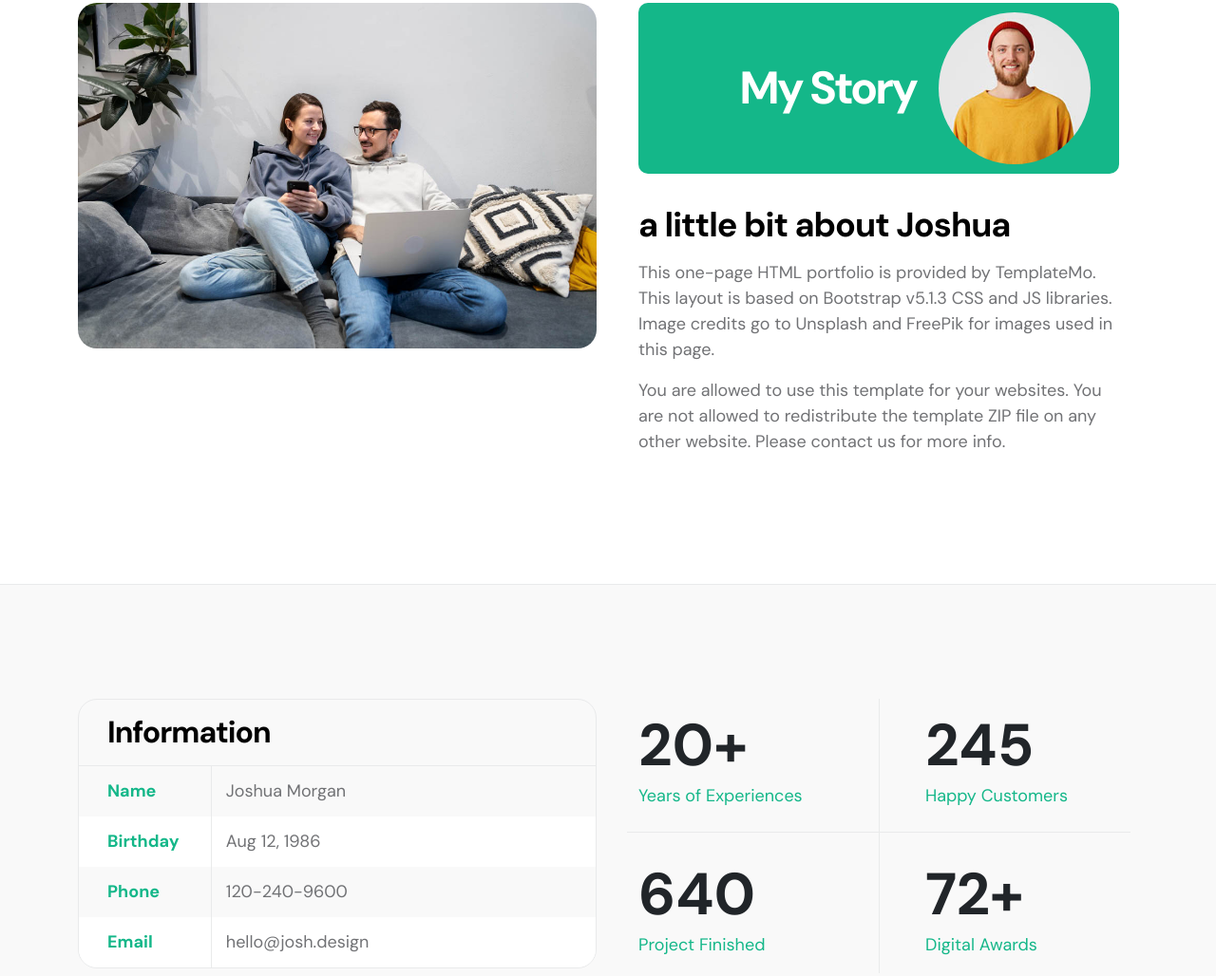
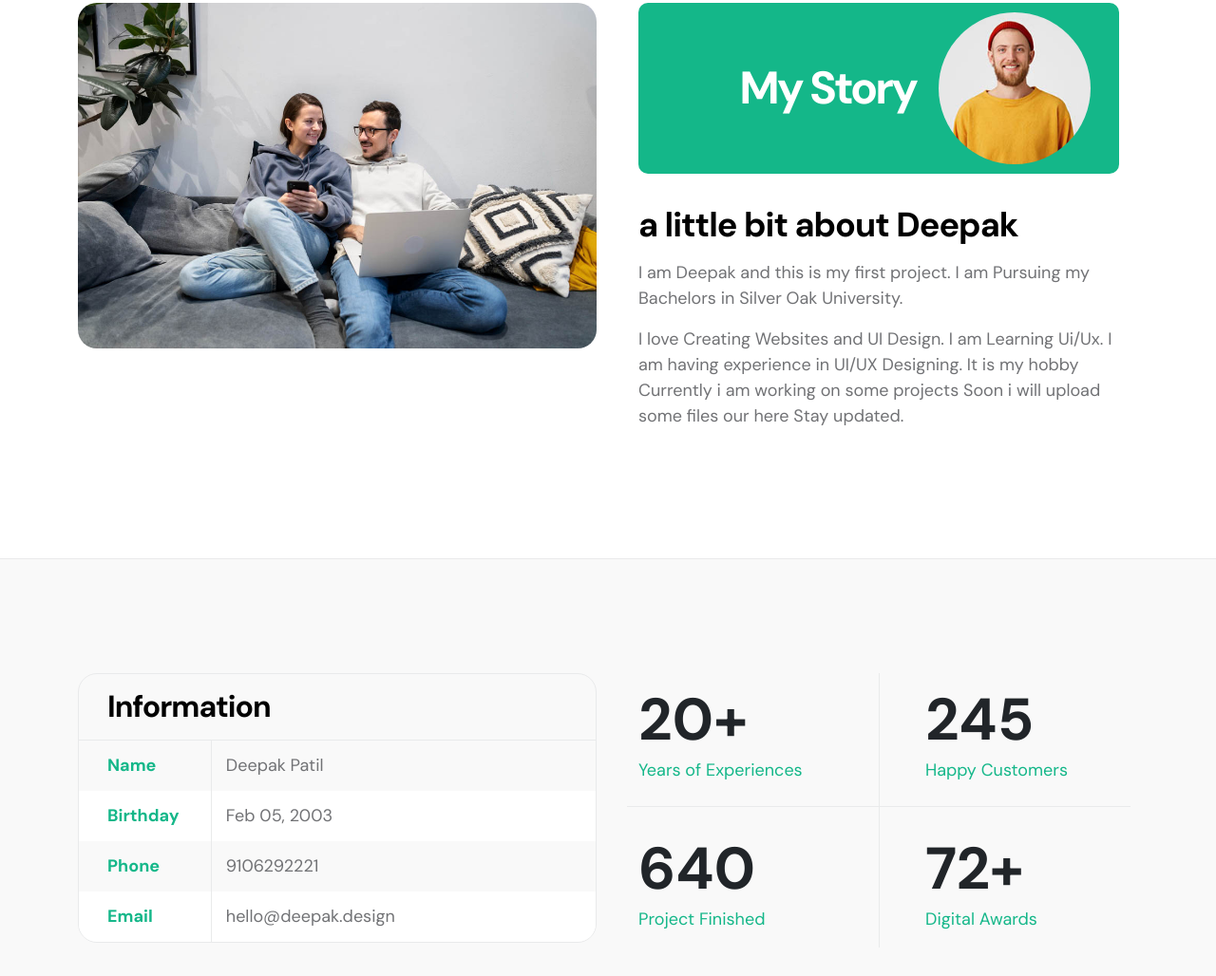
Before and after one commit to Deepak0518/D, a plain HTML site: page index.html in a window 1280 px wide. Shown: the part 777-1805 px from the top of the page at 95% size. Drawn offline with Linux system fonts and the light colour scheme.

Commit message:
Update index.html

```diff
--- a/index.html
+++ b/index.html
@@ -102,11 +102,11 @@ https://templatemo.com/tm-578-first-portfolio
                                 <div class="hero-title-wrap d-flex align-items-center mb-4">
                                     <img src="images/happy-bearded-young-man.jpg" class="avatar-image avatar-image-large img-fluid" alt="">
 
-                                    <h1 class="hero-title ms-3 mb-0">Hello friend!</h1>
+                                    <h1 class="hero-title ms-3 mb-0">I am Deeapk!</h1>
                                 </div>
 
-                                <h2 class="mb-4">I’m available for freelance work.</h2>
-                                <p class="mb-4"><a class="custom-btn btn custom-link" href="#section_2">Let's begin</a></p>
+                                <h2 class="mb-4">I’m available for work.</h2>
+                                <p class="mb-4"><a class="custom-btn btn custom-link" href="#section_2">Connect Me</a></p>
                             </div>
                         </div>
 
@@ -139,11 +139,11 @@ https://templatemo.com/tm-578-first-portfolio
                                     <img src="images/happy-bearded-young-man.jpg" class="avatar-image img-fluid" alt="">
                                 </div>
 
-                                <h3 class="pt-2 mb-3">a little bit about Joshua</h3>
+                                <h3 class="pt-2 mb-3">a little bit about Deepak</h3>
 
-                                <p>This one-page HTML portfolio is provided by <a href="https://templatemo.com" target="_blank">TemplateMo</a>. This layout is based on Bootstrap v5.1.3 CSS and JS libraries. Image credits go to <a href="https://unsplash.com" target="_blank">Unsplash</a> and <a href="https://freepik.com" target="_blank">FreePik</a> for images used in this page.</p>
+                                <p>I am Deepak and this is my first project. I am Pursuing my Bachelors in Silver Oak University. </p>
 
-                                <p>You are allowed to use this template for your websites. You are not allowed to redistribute the template ZIP file on any other website. Please <a href="https://templatemo.com/contact" target="_blank">contact us</a> for more info.</p>
+                                <p>I love Creating Websites and UI Design. I am Learning Ui/Ux. I am having experience in UI/UX Designing. It is my hobby Currently i am working on some projects Soon i will upload some files our here Stay updated.</p>
                             </div>
                         </div>
 
@@ -164,22 +164,22 @@ https://templatemo.com/tm-578-first-portfolio
                                 <div class="profile-body">
                                     <p>
                                         <span class="profile-small-title">Name</span>
-                                        <span>Joshua Morgan</span>
+                                        <span>Deepak Patil</span>
                                     </p>
 
                                     <p>
                                         <span class="profile-small-title">Birthday</span>
-                                        <span>Aug 12, 1986</span>
+                                        <span>Feb 05, 2003</span>
                                     </p>
 
                                     <p>
                                         <span class="profile-small-title">Phone</span>
-                                         <span><a href="tel: 305-240-9671">120-240-9600</a></span>
+                                         <span><a href="tel: +91 9106292221 ">9106292221</a></span>
                                     </p>
 
                                     <p>
                                         <span class="profile-small-title">Email</span>
-                                        <span><a href="mailto:hello@josh.design">hello@josh.design</a></span>
+                                        <span><a href="mailto:hello@deepak.design">hello@deepak.design</a></span>
                                     </p>
                                 </div>
                             </div>
@@ -466,22 +466,22 @@ https://templatemo.com/tm-578-first-portfolio
                                     <strong class="site-footer-title d-block mb-3">About</strong>
 
                                     <p class="mb-2">
-                                        Joshua is a professional web developer. Feel free to get in touch with me.
+                                        Deeapk is a professional UI/UX Designer. Feel free to get in touch with me.
                               </p>
 
                                     <strong class="site-footer-title d-block mt-4 mb-3">Email</strong>
 
                                     <p>
-                                        <a href="mailto:hello@josh.design">
-                                            hello@josh.design
+                                        <a href="mailto:hello@Deepak.design">
+                                            hello@Deepak.design
                                         </a>
                                     </p>
 
                                     <strong class="site-footer-title d-block mt-4 mb-3">Call</strong>
 
                                     <p class="mb-0">
-                                        <a href="tel: 120-240-9600">
-                                            120-240-9600
+                                        <a href="tel: 9106292221">
+                                           9106292221
                                         </a>
                                     </p>
                                 </div>
```
